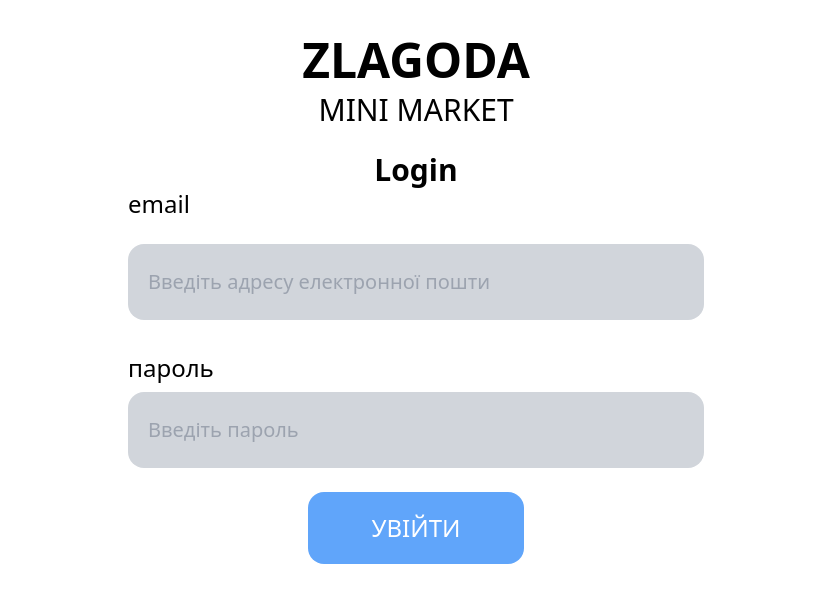
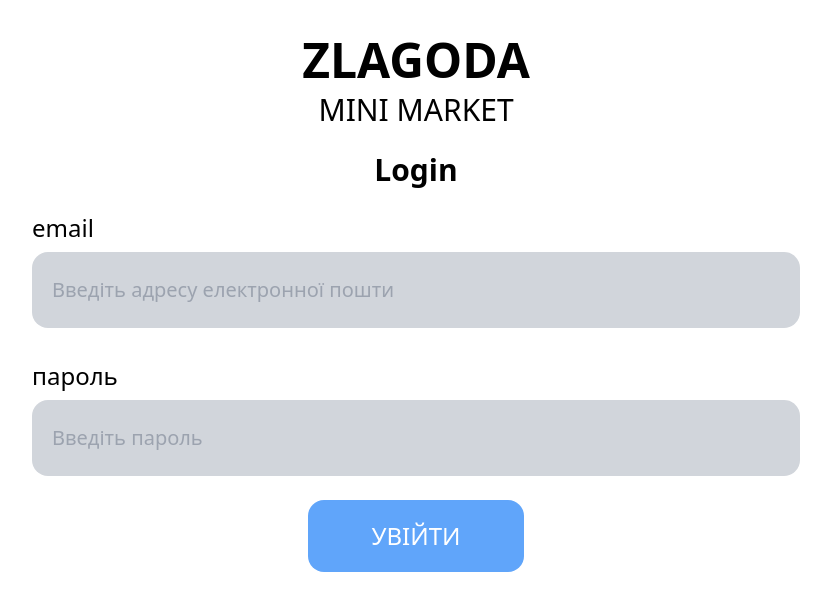
Before and after one commit to sidorenkoso/zlagoda_supermarket, a Flask app: page /login in a window 1280 px wide. Shown: the part 76-687 px from the top of the page, without its empty margins (224-1055 px from the left). Run offline with Flask 3, Linux system fonts and the light colour scheme.

Commit message:
edited login page

```diff
--- a/zlg_website/templates/login.html
+++ b/zlg_website/templates/login.html
@@ -5,24 +5,24 @@
 <main class="flex flex-col items-center py-7">
 
 
-    <div class="w-full max-w-xl mt-2 text-center">
+    <div class="w-full max-w-3xl mt-2 text-center">
         <h1 class="text-5xl font-black">ZLAGODA</h1>
         <h2 class="mt-2 text-3xl">MINI MARKET</h2>
 
-        <form method="POST" class="mt-6">
-            <div class=" mb-6">
-                <h3 class="text-3xl font-bold ">Login</h3>
-                <label for="email" class="text-2xl flex justify-between items-start">email</label>
-            </div>
+        <form method="POST" class="mt-6"><div class="mb-6">
+        <h3 class="text-3xl font-bold">Login</h3>
+    </div>
 
+            <label for="email" class="text-2xl block mt-6 mb-2 text-left">email</label>
             <input
                 type="email"
                 id="email"
                 name="email"
                 placeholder="Введіть адресу електронної пошти"
-                class="w-full px-5 py-6 text-xl mt--2 rounded-2xl bg-gray-300 text-gray-700"
+                class="w-full px-5 py-6 text-xl rounded-2xl bg-gray-300 text-gray-700"
                 required
             />
+
 
             <label for="password" class="block mt-8 text-2xl text-left">пароль</label>
 
```
